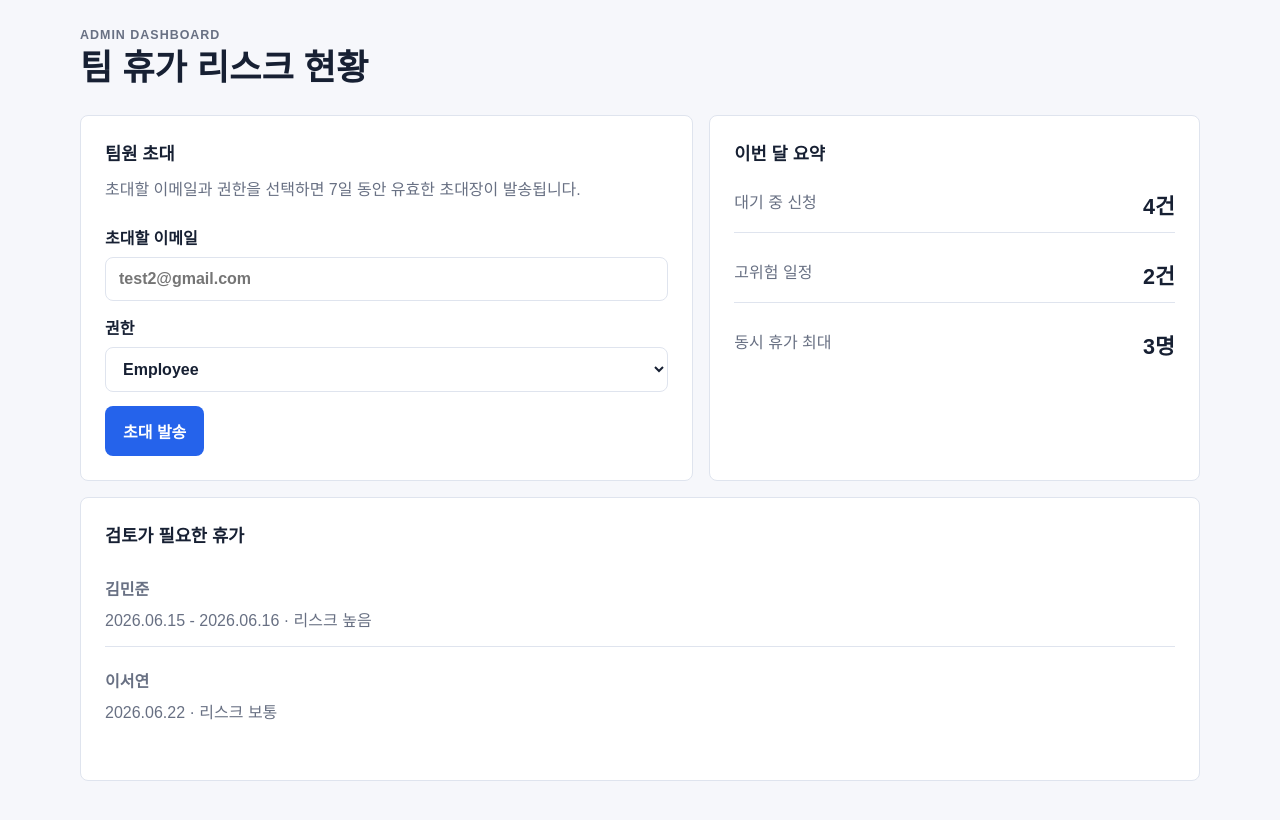
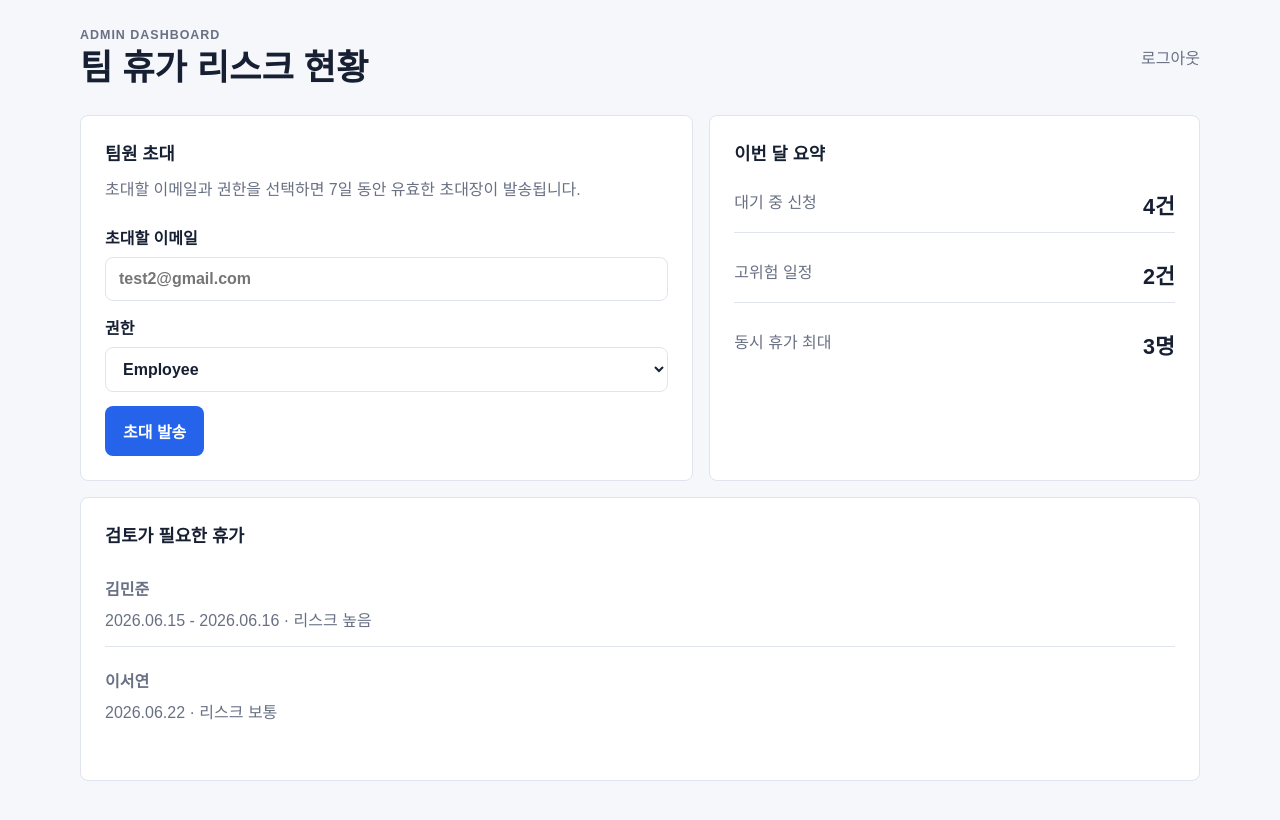
Before and after one commit to mingyeongmo/SprintOff, a Next.js app: page /admin/dashboard in a window 1280 px wide. Shown: the top 820 px of the page. Built offline with nearby package versions, Linux system fonts and the light colour scheme.

Commit message:
임시 로그아웃 버튼 추가

```diff
--- /dev/null
+++ b/src/app/(admin)/admin/dashboard/AdminLogoutButton.tsx
@@ -0,0 +1,14 @@
+"use client";
+
+import { signOut } from "next-auth/react";
+
+export const AdminLogoutButton = () => {
+  return (
+    <button
+      className="text-button"
+      onClick={() => signOut({ redirectTo: "/" })}
+    >
+      로그아웃
+    </button>
+  );
+};
--- a/src/app/(admin)/admin/dashboard/page.tsx
+++ b/src/app/(admin)/admin/dashboard/page.tsx
@@ -1,3 +1,4 @@
+import { AdminLogoutButton } from "./AdminLogoutButton";
 import { InviteMemberForm } from "./InviteMemberForm";
 
 const AdminDashboardPage = () => {
@@ -8,6 +9,7 @@ const AdminDashboardPage = () => {
           <p className="eyebrow">Admin Dashboard</p>
           <h1>팀 휴가 리스크 현황</h1>
         </div>
+        <AdminLogoutButton />
       </header>
 
       <section className="dashboard-grid admin-dashboard-grid">
```
